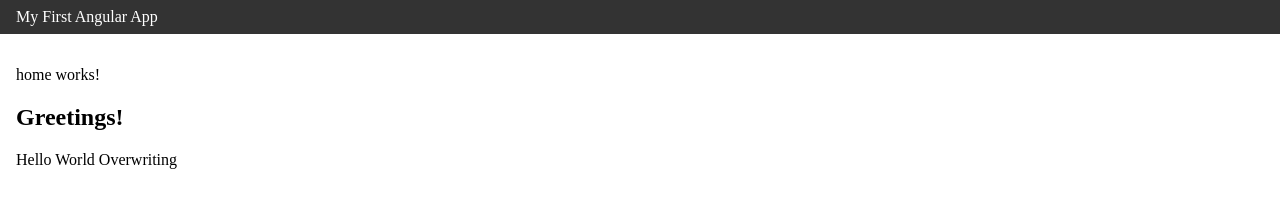
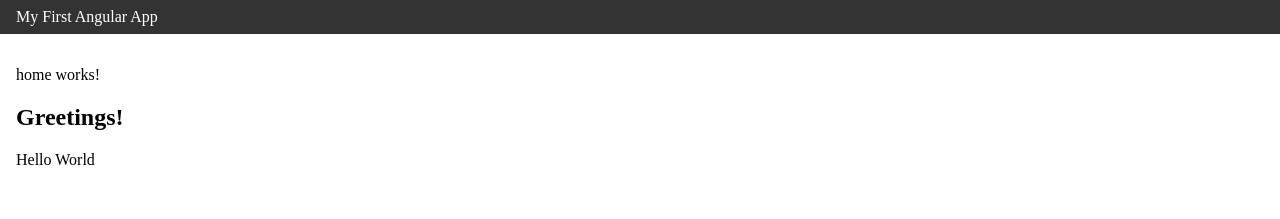
Before and after one commit to joshuagato/angular-crash-course-90-basics-18, an Angular app: page / in a window 1280 px wide. Shown: the top 219 px of the page. Built offline with nearby package versions, Linux system fonts and the light colour scheme.

Commit message:
Added data binding

```diff
--- a/src/app/home/home.component.html
+++ b/src/app/home/home.component.html
@@ -1,2 +1,4 @@
 <p>home works!</p>
-<app-greeting [message]="'Hello World Overwriting'" />
+<!--<app-greeting [message]="'Hello World Overwriting'" />-->
+<!--<app-greeting message="Hello World Overwriting" />-->
+<app-greeting [message]="homeMessage()" />
--- a/src/app/home/home.component.ts
+++ b/src/app/home/home.component.ts
@@ -9,5 +9,5 @@ import {GreetingComponent} from '../components/greeting/greeting.component';
   styleUrl: './home.component.scss'
 })
 export class HomeComponent {
-  message = signal('Hello World');
+  homeMessage = signal('Hello World');
 }
```
